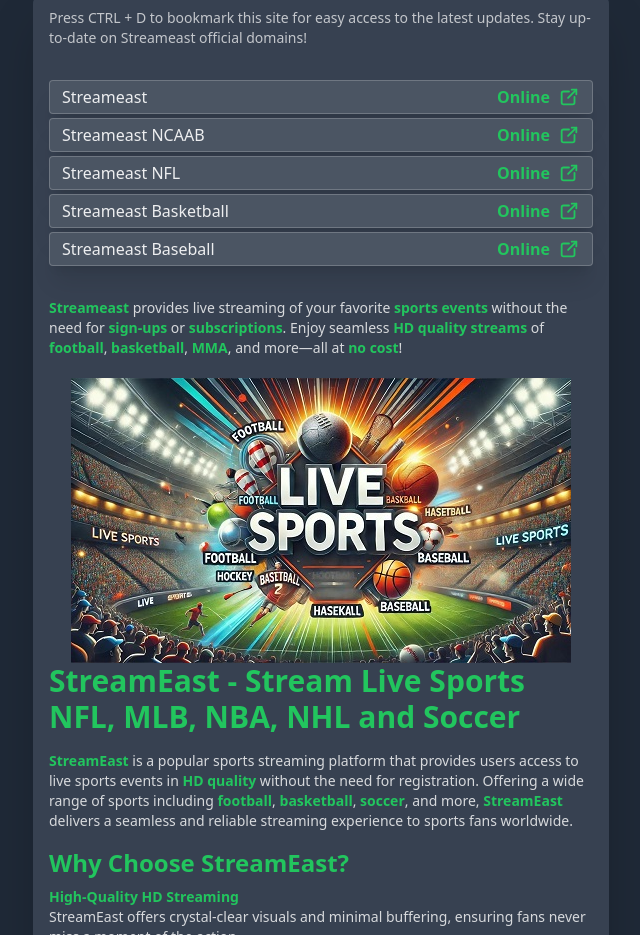
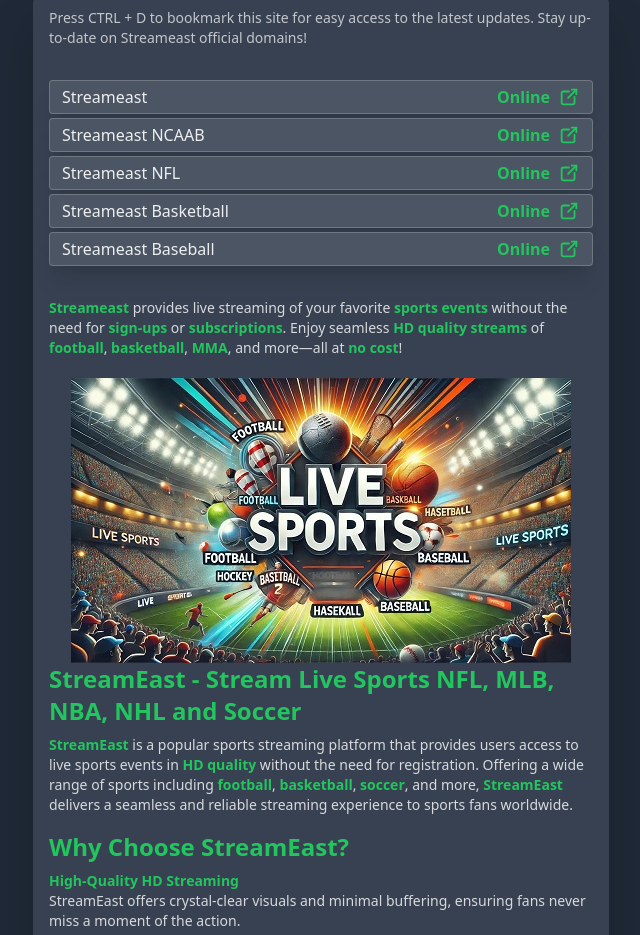
Before and after one commit to streameast200/east-3, a plain HTML site: page index.html in a window 1280 px wide. Shown: the part 228-1163 px from the top of the page, without its empty margins (319-959 px from the left). Drawn offline with Linux system fonts and the light colour scheme.

Commit message:
Update index.html

```diff
--- a/index.html
+++ b/index.html
@@ -195,7 +195,7 @@
               <img src="./watch-live-soccer-streams.jpg" alt="logo" />
             </center>
             <div class="max-w-4xl mx-auto px-4">
-              <h1>StreamEast - Stream Live Sports NFL, MLB, NBA, NHL and Soccer</h1>
+              <h2>StreamEast - Stream Live Sports NFL, MLB, NBA, NHL and Soccer</h2>
 
 <p><strong>StreamEast</strong> is a popular sports streaming platform that provides users access to live sports events in <strong>HD quality</strong> without the need for registration. Offering a wide range of sports including <strong>football</strong>, <strong>basketball</strong>, <strong>soccer</strong>, and more, <strong>StreamEast</strong> delivers a seamless and reliable streaming experience to sports fans worldwide.</p>
 
```
